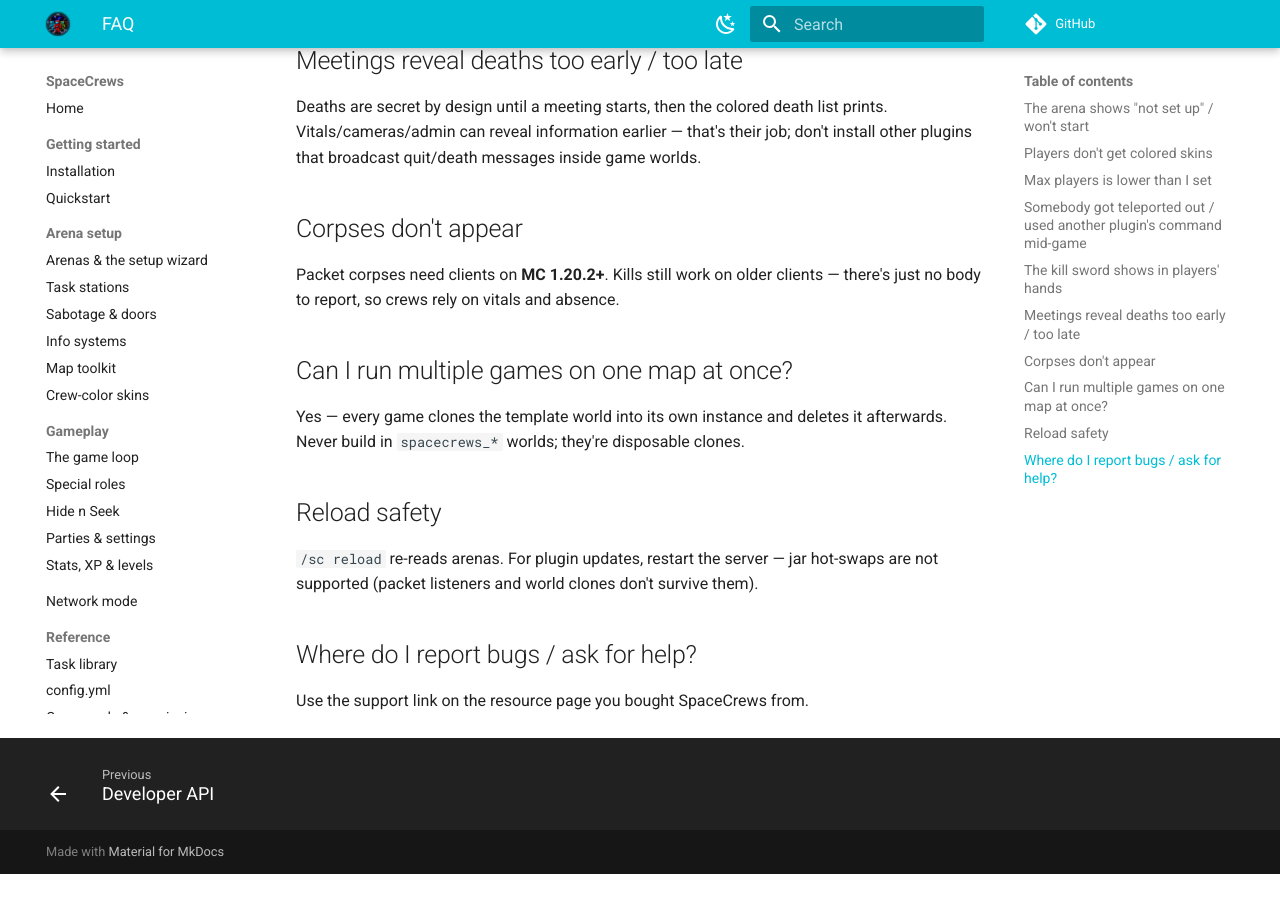
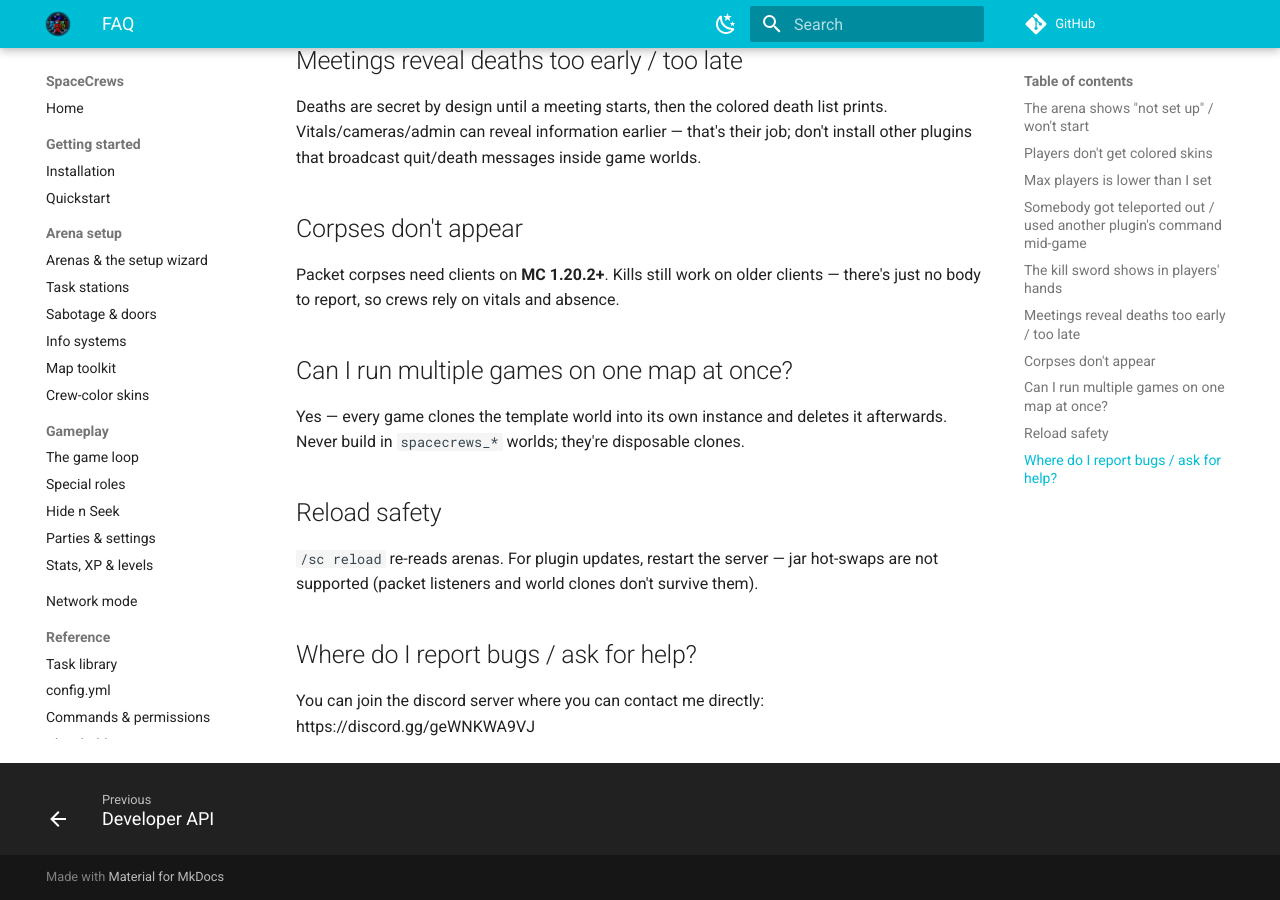
Before and after one commit to LordGoldman/SpaceCrews-Wiki, an MkDocs documentation site: the page built from docs/faq.md, in a window 1280 px wide and 900 px high, scrolled down 934 px. Built offline with MkDocs 1.6.1 and Material for MkDocs 9.7.7, drawn with Linux system fonts in a browser that asks for light colours; comment, search, counter and statistics services are not loaded; before the commit the page ends 1808 px from its top, so only the background shows below that.

Commit message:
Add Discord server link for support
Updated the support information to include a Discord server link for direct contact.

```diff
--- a/docs/faq.md
+++ b/docs/faq.md
@@ -52,4 +52,4 @@ are not supported (packet listeners and world clones don't survive them).
 
 ## Where do I report bugs / ask for help?
 
-Use the support link on the resource page you bought SpaceCrews from.
+You can join the discord server where you can contact me directly: https://discord.gg/geWNKWA9VJ
```
